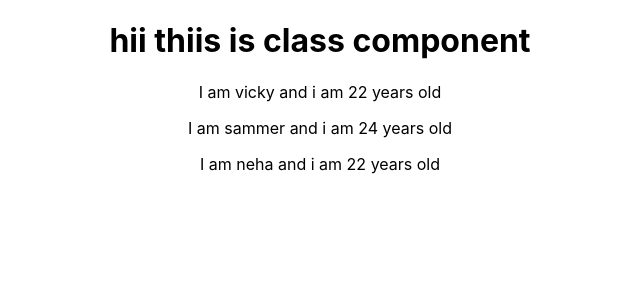
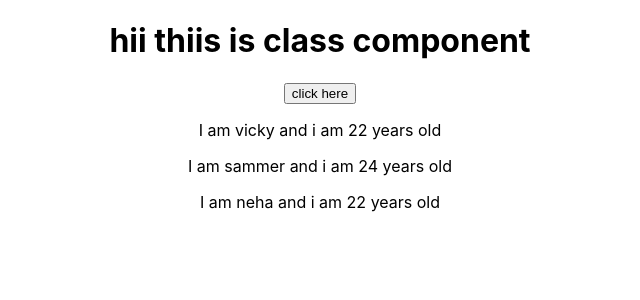
Before and after one commit to vickythakur0398/react-max-learn, a React (Create React App) app: page / in a window 1280 px wide. Shown: the top 300 px of the page, without its empty margins (320-960 px from the left). Built offline with nearby package versions, Linux system fonts and the light colour scheme.

Commit message:
manipulating the sate

```diff
--- a/src/App.js
+++ b/src/App.js
@@ -62,18 +62,36 @@ class App extends Component{
    persons: [
       {name:'vicky' ,age: '22' },
       {name: 'sammer' , age:'24'},
-    {name:'neha' , age:'22'}]
+    {name:'neha' , age:'22'}],
+    justToShowIskoAffect : 'nhi karega set state'
+   }
+
+
+  // here we are handling click button for first will check its workig or not
+  switchHandler = () =>{
+    console.log('hii');
+    //now fun part begin ab hum yaha pe state ko change karenge on click state me jo bhi h or agar me updation chahta hu click mne to jo me yaha likhunga vo ho jaega click pe or state bas usi state ko change karega jese bas persons pe karengeto ye ise overwrite kar dega is state se
+    //niche ek or likha just to show state ise kuch nhi karega
+    //or there is a way of setting it i.e setState
+    this.setState({
+      persons: [
+        {name:'vicky Thakur' ,age: '23' },
+        {name: 'sammer Ranjan' , age:'24'},
+      {name:'Neha Meena' , age:'23'}]
+
+    })
+
   }
   render(){
     return(
       <div className = "App">
         <h1>hii thiis is class component</h1>
+        <button onClick ={this.switchHandler}>click here</button>
         <Person name = {this.state.persons[0].name} age ={this.state.persons[0].age}></Person>
         <Person name = {this.state.persons[1].name} age ={this.state.persons[1].age}></Person>
         <Person name = {this.state.persons[2].name} age ={this.state.persons[2].age}></Person>
 
 
-        {/* <p name ={this.state.personsr[1].name}></p> */}
 
       </div>
     )
```
